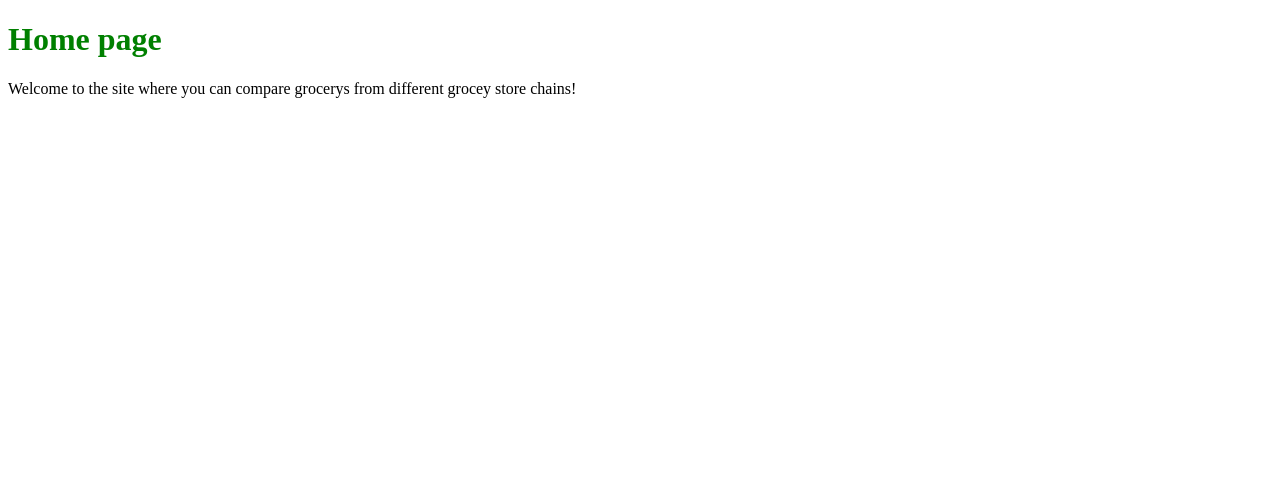
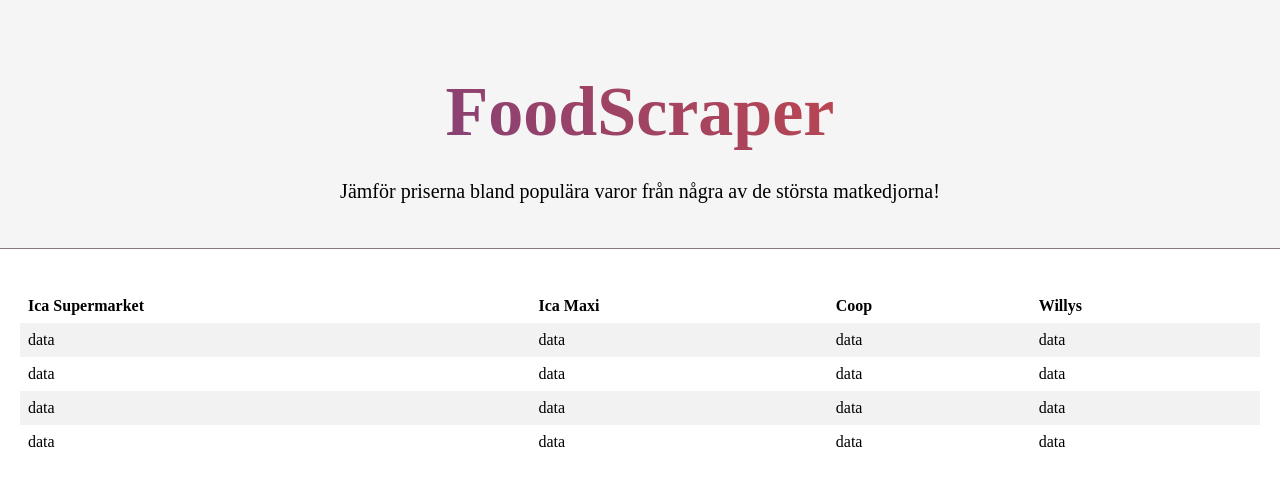
Before and after one commit to JuliaB-dotcom/first-web-scraper, a Flask app: page / in a window 1280 px wide. Shown: the top 486 px of the page. Run offline with Flask 3, Linux system fonts and the light colour scheme.

Commit message:
Added table + header

```diff
--- a/static/style.css
+++ b/static/style.css
@@ -1,3 +1,53 @@
+body{
+  margin: 0;
+  /*background-color: #dadada*/
+}
 h1{
-  color:green;
+  font-size: 70px;
+    font-weight: 600;
+    background-image: linear-gradient(45deg, #553c9a, #ee4b2b);
+    color: transparent;
+    background-clip: text;
+    -webkit-background-clip: text;
+
 }
+h3{
+  font-size: 20px;
+  margin-top:-19px;
+  font-weight: 300;
+}
+.header{
+  background-color: whitesmoke;
+  border-bottom: 1px solid #8b7a7a;
+  margin-bottom: 20px;
+  text-align: center;
+  padding: 25px;
+}
+table {
+  border-collapse: collapse;
+  width: 100%;
+  padding: 20px
+}
+
+th,
+td {
+  text-align: left;
+  padding: 8px;
+}
+
+tr:nth-child(even) {
+  background-color: #f2f2f2;
+}
+.table-div{
+padding: 20px;
+}
+.tr-div {
+  width:20px;
+}
+/*header{
+  background-color:black ;
+  box-shadow: 0px 0px 10px 0px #dcdcdc;
+  height: 100px;
+  width: 100%;
+  box-shadow: rgba(72, 135, 202, 0.8) 0 0 90px 33px;
+}*/
--- a/templates/index.html
+++ b/templates/index.html
@@ -1,13 +1,53 @@
 <!doctype html>
 <html>
   <head>
+    <title>Foodscraper</title>
     <meta charset=" utf-8">
+    <meta name="viewport" content="width=device-width, initial-scale=1">
     <link rel ="stylesheet" href="{{ url_for('static', filename= 'style.css') }}">
-    <title>Foodscraper</title>
   </head>
   <body>
-<h1>Home page</h1>
-<p>Welcome to the site where you can compare grocerys
-from different grocey store chains!</p>
+    <div class= "header">
+<h1>FoodScraper</h1>
+<h3>Jämför priserna bland populära varor från några av de
+ största matkedjorna!</h3>
+</div>
+<div class="table-div">
+<table>
+
+  <tr>
+    <th>Ica Supermarket</th>
+    <th>Ica Maxi</th>
+    <th>Coop</th>
+    <th>Willys</th>
+
+  </tr>
+
+  <tr class="tr-div">
+    <td>data</td>
+    <td>data</td>
+    <td>data</td>
+    <td>data</td>
+  </tr>
+  <tr>
+    <td>data</td>
+    <td>data</td>
+    <td>data</td>
+    <td>data</td>
+  </tr>
+  <tr>
+    <td>data</td>
+    <td>data</td>
+    <td>data</td>
+    <td>data</td>
+  </tr>
+  <tr>
+    <td>data</td>
+    <td>data</td>
+    <td>data</td>
+    <td>data</td>
+  </tr>
+</table>
+</div>
   </body>
 </html>
```
